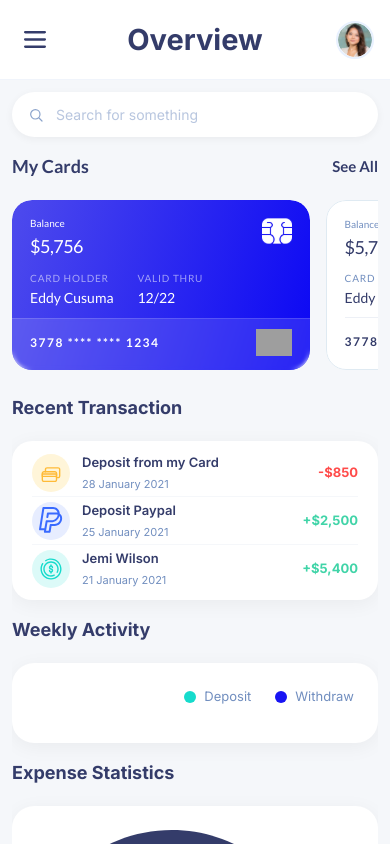
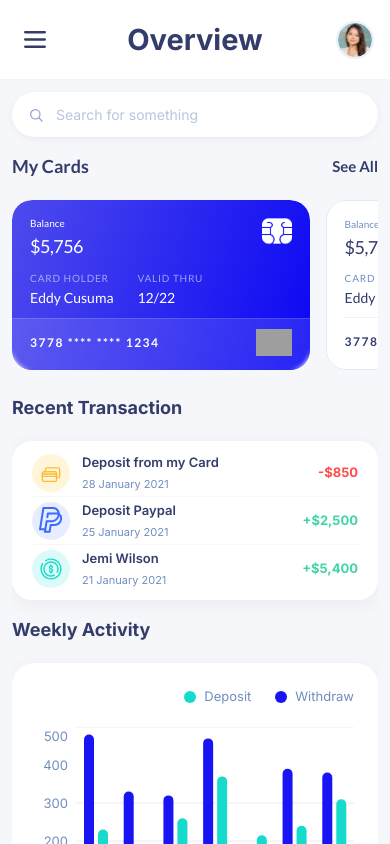
Before and after one commit to arbyardnsyh/magang-dashboard-arby, a React (Vite) app: page / in a window 390 px wide. Shown: the top 844 px of the page. Built offline with nearby package versions, Linux system fonts and the light colour scheme; grey boxes are pictures that could not be loaded.

Commit message:
Memperbaiki Responsivitas Card

```diff
--- a/src/components/dashboard/WeeklyActivity.jsx
+++ b/src/components/dashboard/WeeklyActivity.jsx
@@ -57,7 +57,6 @@ const CustomTooltip = ({ active, payload, label }) => {
       fontFamily   : FONT.family,
       boxShadow    : "0 4px 20px rgba(0,0,0,0.1)",
     }}>
-      {/* Label Hari */}
       <p style={{
         fontSize     : FONT.size.sm,
         color        : COLOR.label,
@@ -66,8 +65,6 @@ const CustomTooltip = ({ active, payload, label }) => {
       }}>
         {label}
       </p>
-
-      {/* Baris Nilai per Kategori */}
       {payload.map((p, i) => (
         <p key={i} style={{
           fontSize     : FONT.size.md,
@@ -91,6 +88,7 @@ const LegendItem = ({ color, label }) => (
       height       : "12px",
       borderRadius : "50%",
       background   : color,
+      flexShrink   : 0,
     }} />
     <span style={{
       fontFamily : FONT.family,
@@ -106,7 +104,9 @@ const LegendItem = ({ color, label }) => (
 // ─── Komponen Utama: Weekly Activity ─────────────────────────────────────────
 export default function WeeklyActivity() {
   return (
-    <div style={{ display: "flex", flexDirection: "column", height: "100%" }}>
+    // ✅ FIX: Hapus height:"100%" — biarkan tinggi ditentukan oleh konten.
+    // Ini mencegah card terpotong di mobile saat parent tidak punya tinggi eksplisit.
+    <div style={{ display: "flex", flexDirection: "column" }}>
 
       {/* ── Judul Section ── */}
       <h2 style={{
@@ -116,21 +116,21 @@ export default function WeeklyActivity() {
         color        : COLOR.heading,
         margin       : 0,
         marginBottom : "20px",
-        flexShrink   : 0,
       }}>
         Weekly Activity
       </h2>
 
-      {/* ── Card Wrapper — flex:1 agar tinggi ikut stretch dari grid ── */}
+      {/* ── Card Wrapper ── */}
+      {/* ✅ FIX: Ganti flex:1 ke width:"100%", dan gunakan paddingBottom agar
+               konten tidak terpotong. Chart diberi tinggi eksplisit (px) bukan
+               height:"100%" supaya ResponsiveContainer punya referensi yang valid. */}
       <div style={{
-        background     : COLOR.cardBg,
-        borderRadius   : "22px",
-        padding        : "24px 24px 16px",
-        boxShadow      : "0 4px 20px rgba(0,0,0,0.05)",
-        flex           : 1,
-        display        : "flex",
-        flexDirection  : "column",
-        minHeight      : 0,
+        background    : COLOR.cardBg,
+        borderRadius  : "22px",
+        padding       : "24px 24px 20px",
+        boxShadow     : "0 4px 20px rgba(0,0,0,0.05)",
+        width         : "100%",
+        boxSizing     : "border-box",
       }}>
 
         {/* ── Legend ── */}
@@ -139,14 +139,16 @@ export default function WeeklyActivity() {
           justifyContent : "flex-end",
           gap            : "24px",
           marginBottom   : "20px",
-          flexShrink     : 0,
         }}>
           <LegendItem color={COLOR.deposit}  label="Deposit"  />
           <LegendItem color={COLOR.withdraw} label="Withdraw" />
         </div>
 
-        {/* ── Area Chart — flex:1, tinggi ikut sisa ruang card ── */}
-        <div style={{ flex: 1, minHeight: 0 }}>
+        {/* ── Area Chart ── */}
+        {/* ✅ FIX: Beri tinggi tetap dalam px. ResponsiveContainer WAJIB punya
+                 parent dengan tinggi eksplisit — bukan "100%" yang bergantung
+                 pada flex parent yang tidak punya tinggi sendiri. */}
+        <div style={{ width: "100%", height: 220 }}>
           <ResponsiveContainer width="100%" height="100%">
             <BarChart
               data={data}
@@ -155,45 +157,34 @@ export default function WeeklyActivity() {
               barCategoryGap="35%"
               margin={CHART_MARGIN}
             >
-              {/* Grid Horizontal */}
               <CartesianGrid
                 strokeDasharray=""
                 vertical={false}
                 stroke={COLOR.grid}
                 strokeWidth={1}
               />
-
-              {/* Sumbu X */}
               <XAxis
                 dataKey="day"
                 axisLine={false}
                 tickLine={false}
                 tick={{ fontFamily: FONT.family, fontSize: 13, fill: COLOR.label }}
               />
-
-              {/* Sumbu Y */}
               <YAxis
                 axisLine={false}
                 tickLine={false}
                 ticks={CHART_TICKS}
                 tick={{ fontFamily: FONT.family, fontSize: 13, fill: COLOR.label }}
               />
-
-              {/* Tooltip Kustom */}
               <Tooltip
                 content={<CustomTooltip />}
                 cursor={{ fill: "rgba(0,0,0,0.02)" }}
               />
-
-              {/* Bar Withdraw */}
               <Bar
                 dataKey="withdraw"
                 name="Withdraw"
                 fill={COLOR.withdraw}
                 radius={BAR_RADIUS}
               />
-
-              {/* Bar Deposit */}
               <Bar
                 dataKey="deposit"
                 name="Deposit"
```
